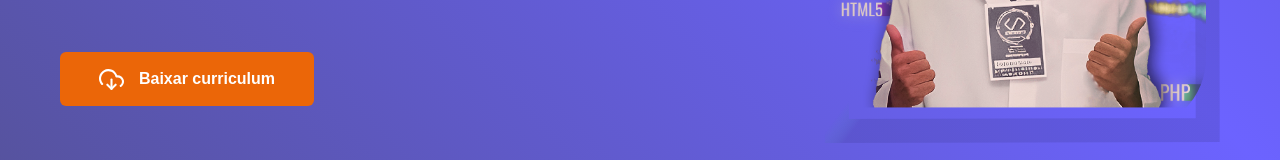
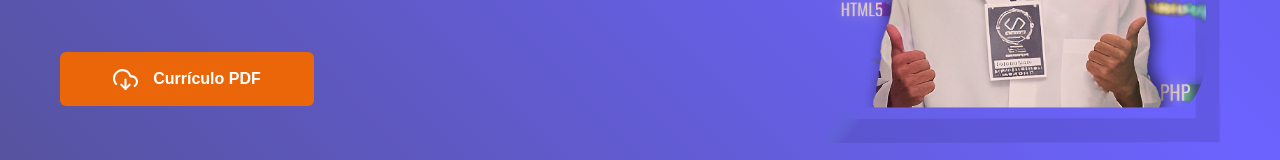
Before and after one commit to diegotimao/portifolio, a React (Create React App) app: page / in a window 1280 px wide. Shown: the part 421-581 px from the top of the page. Built offline with nearby package versions, Linux system fonts and the light colour scheme.

Commit message:
fix: Modificando o informação de apresentação BTN

```diff
--- a/src/components/Banner/index.js
+++ b/src/components/Banner/index.js
@@ -43,7 +43,7 @@ function Banner() {
                     alt="IconDownload"
                     className="icon-social"
                   />
-                  <span>Baixar curriculum</span>
+                  <span>Currículo PDF</span>
               </button>
             </div>
           </div>
```
